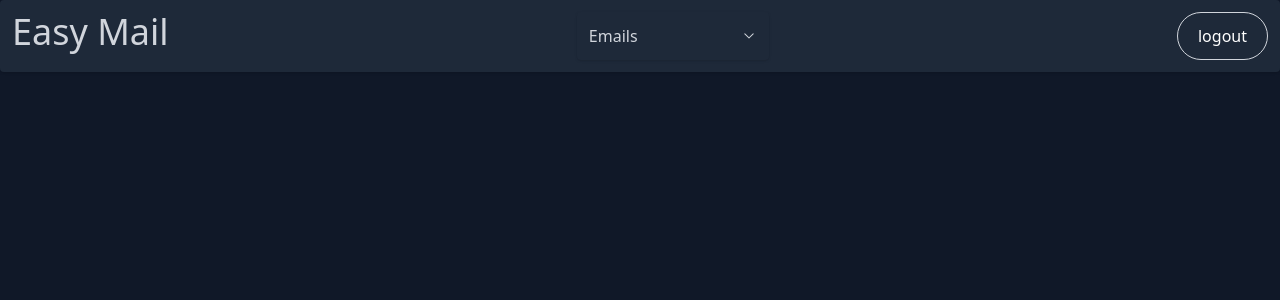
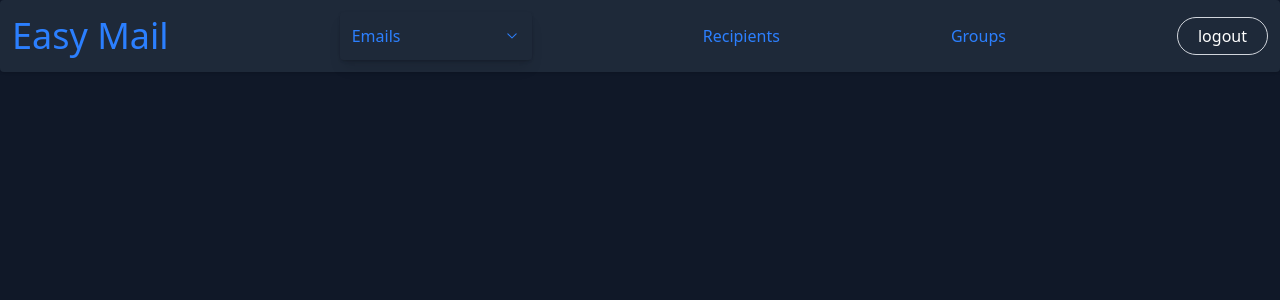
Before and after one commit to Robbobs/easy-mail-frontend, a React (Vite) app: page /recipients in a window 1280 px wide. Shown: the top 300 px of the page. Built offline with nearby package versions, Linux system fonts and the light colour scheme.

Commit message:
CSS adjustments to Dropdown, Link and Navbar

```diff
--- a/src/components/Dropdown.tsx
+++ b/src/components/Dropdown.tsx
@@ -1,6 +1,7 @@
 import { useState } from "react";
 import { GoChevronDown } from "react-icons/go";
 import Panel from "./Panel";
+import classNames from "classnames";
 
 export interface Option {
     label: string | number;
@@ -11,15 +12,21 @@ interface DropdownProps {
     options: Option[];
     label?: string | number;
     onChange: (option: Option) => void;
+    className: string;
 }
 
-export default function Dropdown({ options, label, onChange }: DropdownProps) {
+export default function Dropdown({ options, label, onChange, className }: DropdownProps) {
     const [isOpen, setIsOpen] = useState<boolean>(false);
 
     const handleOptionClick = (option: Option) => {
         setIsOpen(false);
         onChange(option);
     }
+
+    const classes = classNames(
+        className,
+        "flex justify-between items-center cursor-pointer"
+    )
 
     const renderedOption = options.map((option) => {
         return (
@@ -36,7 +43,7 @@ export default function Dropdown({ options, label, onChange }: DropdownProps) {
     return (
         <div onMouseEnter={() => setIsOpen(true)} onMouseLeave={() => setIsOpen(false)} className="w-48 relative">
             <Panel
-                className="flex justify-between items-center cursor-pointer"
+                className={classes}
             >
                 {label || "Select..."}
                 <GoChevronDown />
--- a/src/components/Link.tsx
+++ b/src/components/Link.tsx
@@ -1,24 +1,19 @@
 import { ReactNode } from "react";
 import classNames from "classnames";
-import { useNavigate, useLocation } from "react-router-dom";
-
 
 interface LinkProps {
     to: string;
     children: ReactNode;
-    className: string;
-    activeClassName: boolean;
+    className?: string;
+    activeClassName?: boolean;
 }
 
 function Link({ to, children, className, activeClassName }: LinkProps) {
-    const navigate = useNavigate();
-    const location = useLocation();
-
   const classes = classNames(
-    'text-blue-500',
-    className,
-    location.pathname === to && activeClassName
-  );
+        'text-blue-500',
+        className,
+        location.pathname === to && activeClassName
+    );
 
   const handleClick = (e: React.MouseEvent<HTMLAnchorElement>) => {
     if (e.metaKey || e.ctrlKey) {
@@ -26,7 +21,7 @@ function Link({ to, children, className, activeClassName }: LinkProps) {
     }
 
     e.preventDefault();
-    navigate(to);
+    // navigate(to);
   };
 
   return <a className={classes} href={to} onClick={handleClick}>{children}</a>
--- a/src/components/Navbar.tsx
+++ b/src/components/Navbar.tsx
@@ -1,6 +1,7 @@
 import Dropdown, { Option } from "./Dropdown";
 import Panel from "./Panel";
 import Button from "./Button";
+import Link from "./Link";
 
 export default function Navbar(){
 
@@ -21,14 +22,22 @@ export default function Navbar(){
 
     return (
         <div className="w-full max-h-[20px]">
-            <Panel className="flex flex-row justify-between">
-                <h1 className="text-4xl">
+            <Panel className="flex flex-row items-center justify-between">
+                <Link className="text-4xl" to={'/'}>
                     Easy Mail
-                </h1>
+                </Link>
 
-                <div className="relative flex flex-row">
-                    <Dropdown options={email} label={'Emails'} onChange={handleClick} />
+                <div className="shadow-lg relative flex flex-row">
+                    <Dropdown options={email} label={'Emails'} onChange={handleClick} className='text-blue-500' />
                 </div>
+
+                <Link className="" to={'/recipients'}>
+                    Recipients
+                </Link>
+
+                <Link className="" to={'/groups'}>
+                    Groups
+                </Link>
 
                 <Button primary rounded outline>
                     logout
```
